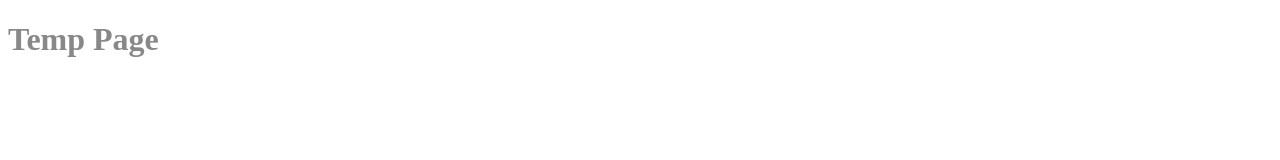
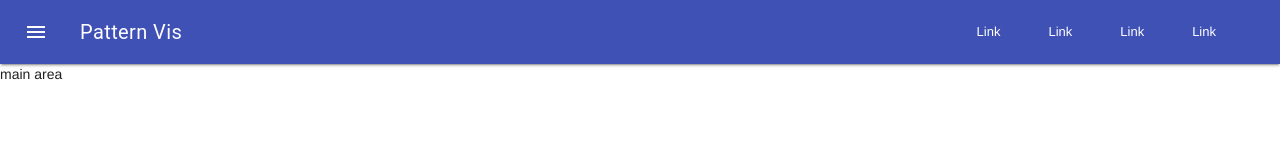
Before and after one commit to sesta/PatternVis, a plain HTML site: page index.html in a window 1280 px wide. Drawn offline with Linux system fonts and the light colour scheme.

Commit message:
mdlのレイアウトをできるようしました

```diff
--- a/index.html
+++ b/index.html
@@ -4,14 +4,55 @@
   <meta charset="utf-8">
   <title>Temp Page</title>
   <link rel="stylesheet/less" type="text/css" href="less/main.less">
-  <link rel="stylesheet/css" type="text/css" href="lib_material.min.css">
+  <link rel="stylesheet" type="text/css" href="lib/material.min.css">
+  <link rel="stylesheet" href="https://fonts.googleapis.com/icon?family=Material+Icons">
   <script type="text/javascript" src="lib/jquery-1.11.2.min.js"></script>
   <script type="text/javascript" src="lib/d3.min.js"></script>
   <script type="text/javascript" src="lib/material.min.js"></script>
   <script type="text/javascript" src="lib/less.js"></script>
 </head>
 <body>
-  <h1>Temp Page</h1>
+  <div class="mdl-layout mdl-js-layout mdl-layout--fixed-header">
+    <header class="mdl-layout__header">
+      <div class="mdl-layout__header-row">
+        <!-- Title -->
+        <span class="mdl-layout-title">
+          Pattern Vis
+        </span>
+
+        <!-- Add spacer, to align navigation to the right -->
+        <div class="mdl-layout-spacer"></div>
+
+        <!-- Navigation. We hide it in small screens. -->
+        <nav class="mdl-navigation mdl-layout--large-screen-only">
+          <span class="mdl-navigation__link">Link</span>
+          <a class="mdl-navigation__link" href="">Link</a>
+          <a class="mdl-navigation__link" href="">Link</a>
+          <a class="mdl-navigation__link" href="">Link</a>
+        </nav>
+      </div>
+    </header>
+
+    <div class="mdl-layout__drawer">
+      <span class="mdl-layout-title">Global Setting</span>
+      <nav class="mdl-navigation">
+        <a class="mdl-navigation__link" href="">Link</a>
+        <a class="mdl-navigation__link" href="">Link</a>
+        <a class="mdl-navigation__link" href="">Link</a>
+        <a class="mdl-navigation__link" href="">Link</a>
+      </nav>
+    </div>
+
+    <main class="mdl-layout__content">
+      <div class="page-content">
+        main area
+      </div>
+    </main>
+  </div>
+
+  <script type="text/javascript">
+    var vis = {test: "test"};
+  </script>
   <script type="text/javascript" src="js/init.js"></script>
 </body>
 </html>
--- a/js/init.js
+++ b/js/init.js
@@ -1,3 +1,3 @@
 $( function(){
-	alert( "Javascript Running!" );
+  //alert( "Javascript Running!" );
 } );
```
